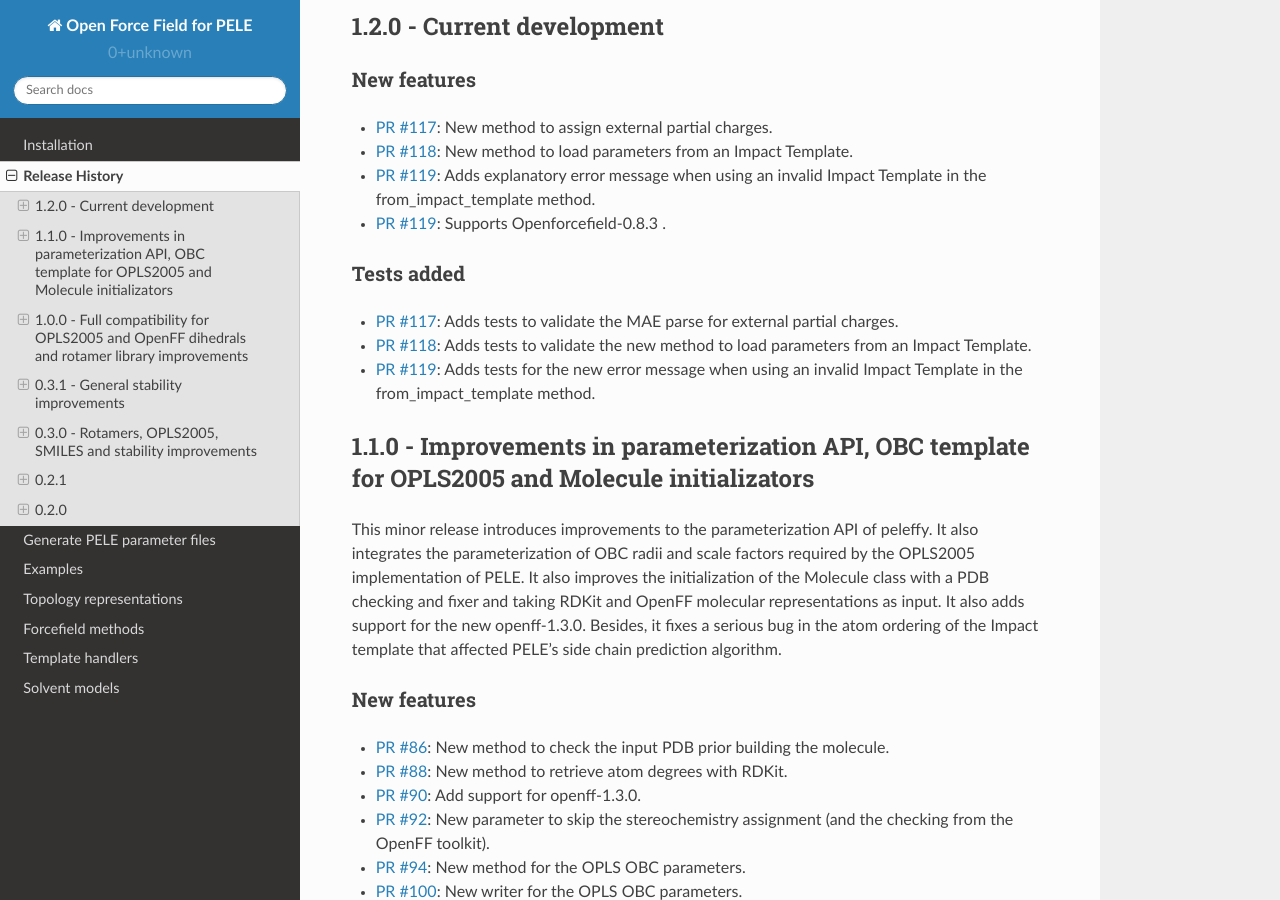
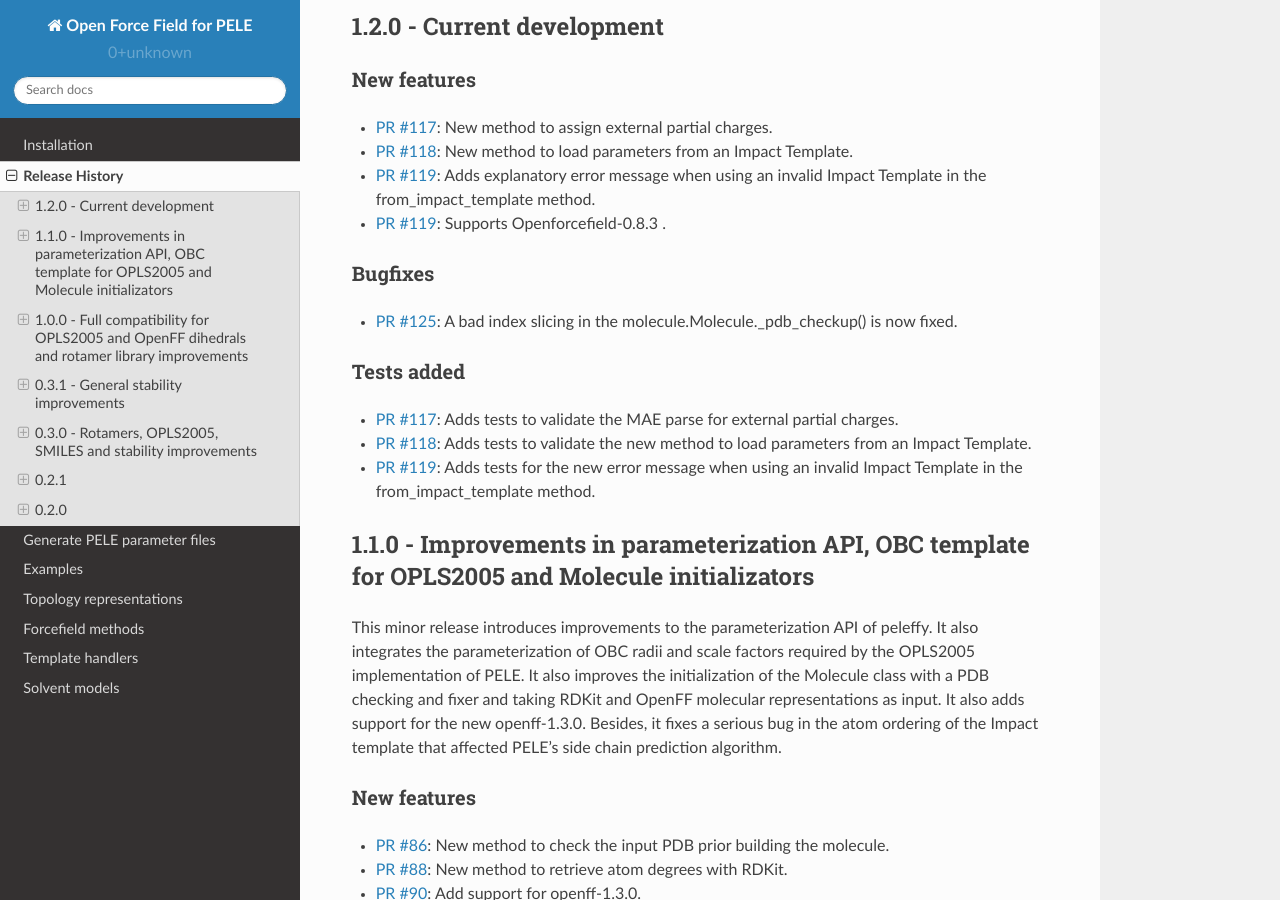
Before and after one commit to martimunicoy/peleffy, a Sphinx documentation site: the page built from docs/releasehistory.rst, in a window 1280 px wide and 900 px high, scrolled down 322 px. Built offline with Sphinx 7.4.7 and the Read the Docs theme 2.0.0, drawn with Linux system fonts in a browser that asks for light colours.

Commit message:
Update releasehistory.rst

```diff
--- a/docs/releasehistory.rst
+++ b/docs/releasehistory.rst
@@ -17,6 +17,9 @@ New features
 - `PR #119 <https://github.com/martimunicoy/peleffy/pull/119>`_: Adds explanatory error message when using an invalid Impact Template in the from_impact_template method.
 - `PR #119 <https://github.com/martimunicoy/peleffy/pull/119>`_: Supports Openforcefield-0.8.3 .
 
+Bugfixes
+""""""""
+- `PR #125 <https://github.com/martimunicoy/peleffy/pull/125>`_: A bad index slicing in the molecule.Molecule._pdb_checkup() is now fixed.
 
 Tests added
 """""""""""
```
